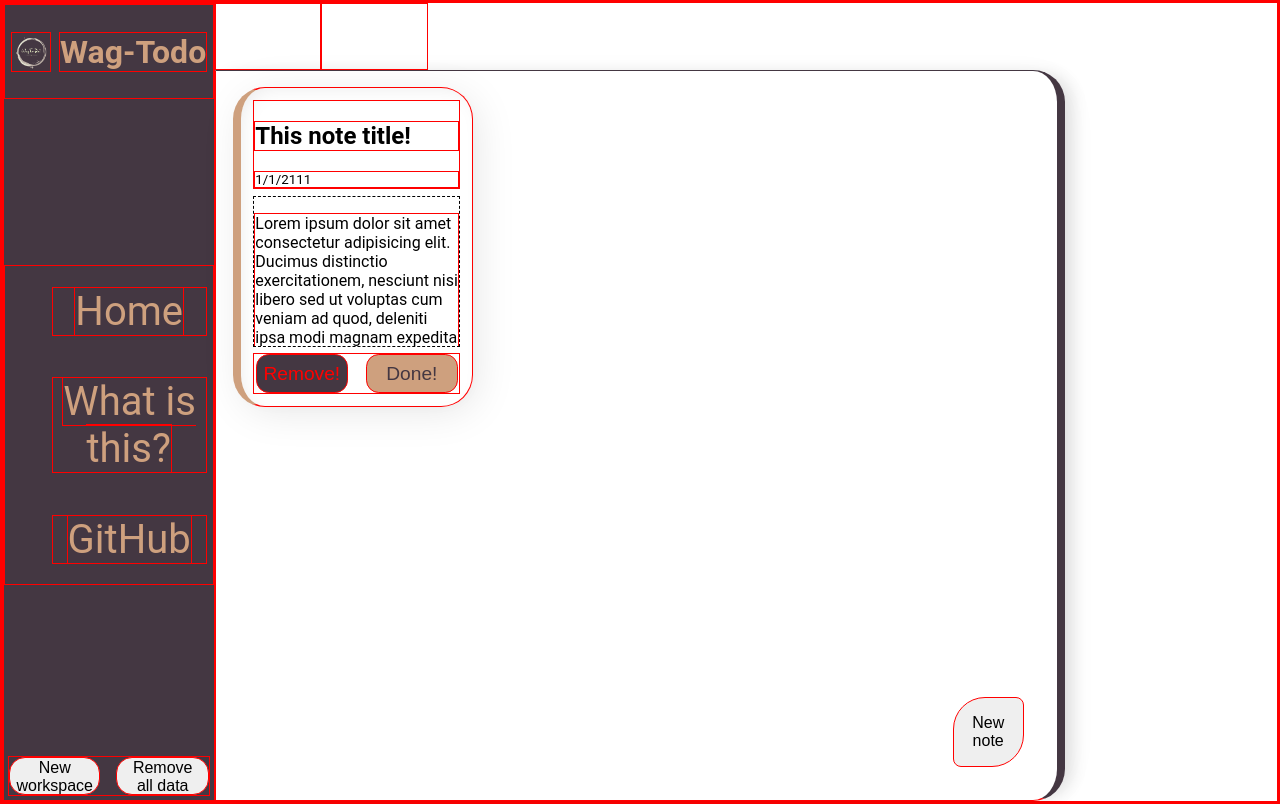
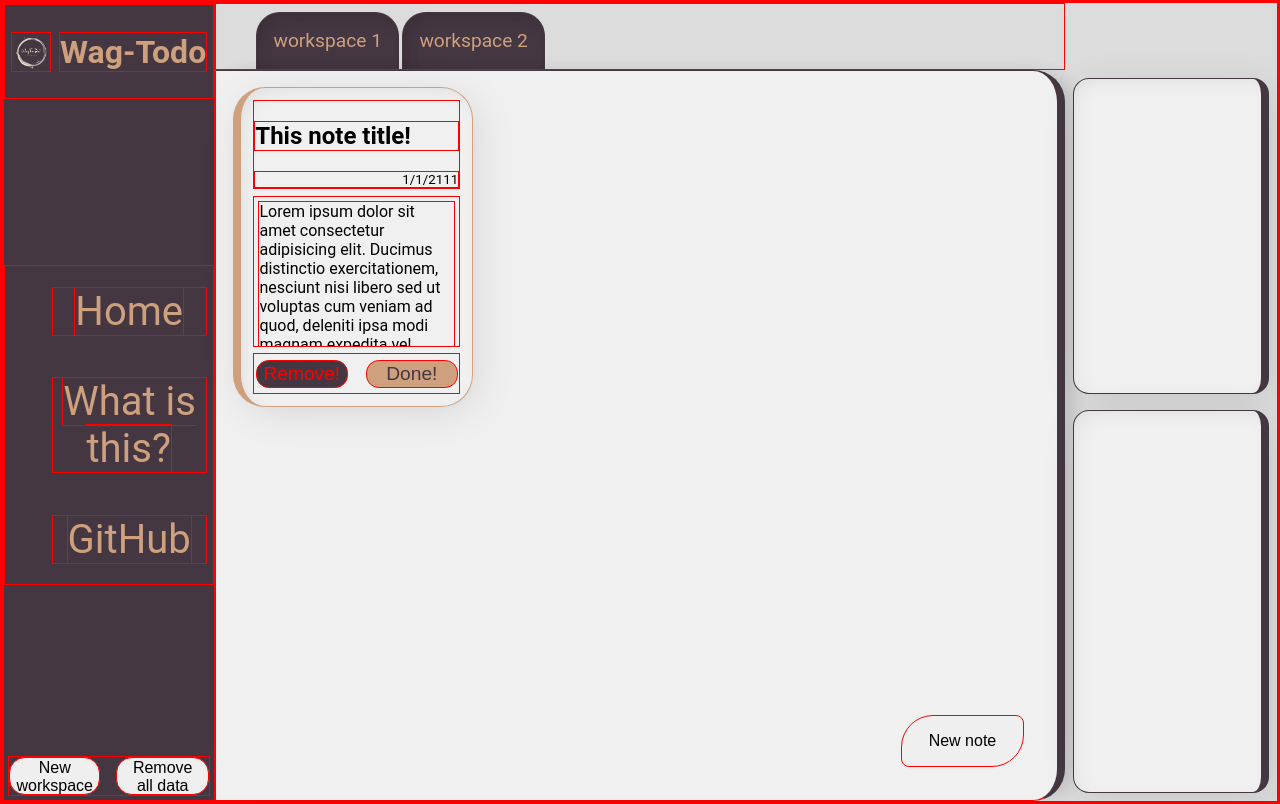
Before and after one commit to T-Tommasi/wag-ToDoApp, a website built with webpack: page src/template.html in a window 1280 px wide. Built offline with nearby package versions, Linux system fonts and the light colour scheme.

Commit message:
(FEAT) template styling
- Added final styling for cards
- Added workspace selection labels
- Added basic styling for labels
- Added holders for external plugins (calendar, news, etc...)

```diff
--- a/src/style.css
+++ b/src/style.css
@@ -12,6 +12,7 @@ html {
 body {
     margin: 0;
     padding: 0;
+    background-color: #DCDCDC;
 }
 
 /*utility classes*/
@@ -109,6 +110,32 @@ body {
 
 /*Workspace area*/
 
+.workspaceLabels {
+    grid-column: 3/11;
+    list-style: none;
+    margin: 0;
+    justify-content: flex-start;
+    align-items: flex-end;
+    gap: 0.2rem;
+}
+
+.workspaceLabels li {
+    font-size: clamp(0.5em,1.2rem,2em);
+    padding: 2%;
+    border-radius: 1.5rem 1.5rem 0 0;
+    border: #443742 1px solid;
+    border-bottom: none;
+    box-shadow: inset 7px 7px 16px -6px rgba(0,0,0,0.1),inset 7px 9px 25px -12px rgba(0,0,0,0.1);
+    background-color: #443742;
+    color: #CEA07E;
+    transition: background-color 1s ease-in-out, color 1s ease-in-out;
+}
+
+.workspaceLabels li:hover {
+    background-color: #CEA07E;
+    color: #443742;
+}
+
 #workspace {
     grid-column: 3/11;
     grid-row: 2/13;
@@ -120,12 +147,13 @@ body {
     border-top: 1px solid #443742;
     box-shadow: 11px 0px 15px -3px rgba(0,0,0,0.1),11px 0px 45px -24px rgba(0,0,0,0.1),11px -3px 19px -40px rgba(0,0,0,0.1);
     padding: 2%;
+    background-color: #F0F0F0;
 }
 
 /*workspace buttons management*/
 
 #addNoteBtn{
-    grid-column: 11/13;
+    grid-column: 10/13;
     grid-row: 12/13;
     padding: 2vh;
     margin: 2vh;
@@ -143,6 +171,7 @@ body {
     padding: 5%;
     box-shadow: 6px 7px 41px -3px rgba(0,0,0,0.1),3px 3px 17px -12px rgba(0,0,0,0.1),inset 6px 6px 22px -9px rgba(0,0,0,0.1);
     border-radius: 2rem;
+    border: #CEA07E 1px solid;
     border-left: #CEA07E 0.5rem solid;
 }
 
@@ -153,12 +182,21 @@ body {
     grid-row: 1/2;
 }
 
+.cardTitle small {
+    text-align: right;
+}
+
 .cardNoteContent {
     grid-column: 1/7;
     grid-row: 2/6;
     overflow: scroll;
     margin: 3% 0;
-    border: black 1px dashed;
+    padding: 2%;
+
+}
+
+.cardNoteContent>p {
+    margin: auto;
 }
 
 .cardNoteButtons {
@@ -166,12 +204,14 @@ body {
     grid-row: 6/7;
     gap: 15px;
     justify-content: space-around;
+    align-items: center;
 }
 
 .cardNoteButtons>button {
     font-size: clamp(0.5em,1.5rem,1.2em);
     border-radius: 0.8rem;
     width: 45%;
+    height: 70%;
 }
 
 /*specific card buttons styling*/
@@ -185,3 +225,26 @@ body {
     background-color: #CEA07E;
     color: #443742;
 }
+
+/*end of cards styling*/
+/*end of workspace styling*/
+
+/*external plugins holders styling*/
+#calendar,#news {
+    margin: 0.5rem;
+    border-radius: 1rem;
+    box-shadow: 6px 7px 41px -3px rgba(0,0,0,0.1),3px 3px 17px -12px rgba(0,0,0,0.1),inset 6px 6px 22px -9px rgba(0,0,0,0.1);
+    background-color: #F0F0F0;
+    border: #443742 solid 1px;
+    border-right: #443742 0.5rem solid;
+}
+
+#calendar {
+    grid-column: 11/13;
+    grid-row: 2/7;
+}
+
+#news {
+    grid-column: 11/13;
+    grid-row: 7/13;
+}
--- a/src/template.html
+++ b/src/template.html
@@ -22,6 +22,10 @@
                 <button type="button" id="memoryCleanse">Remove all data</button>
             </div>
         </nav>
+        <ol class="workspaceLabels flexRow" id="testLabel">
+            <li>workspace 1</li>
+            <li>workspace 2</li>
+        </ol>
         <div class="grid" id="workspace">
             <article class="noteSquare grid">
                 <header class="cardTitle flexColumn">
```
